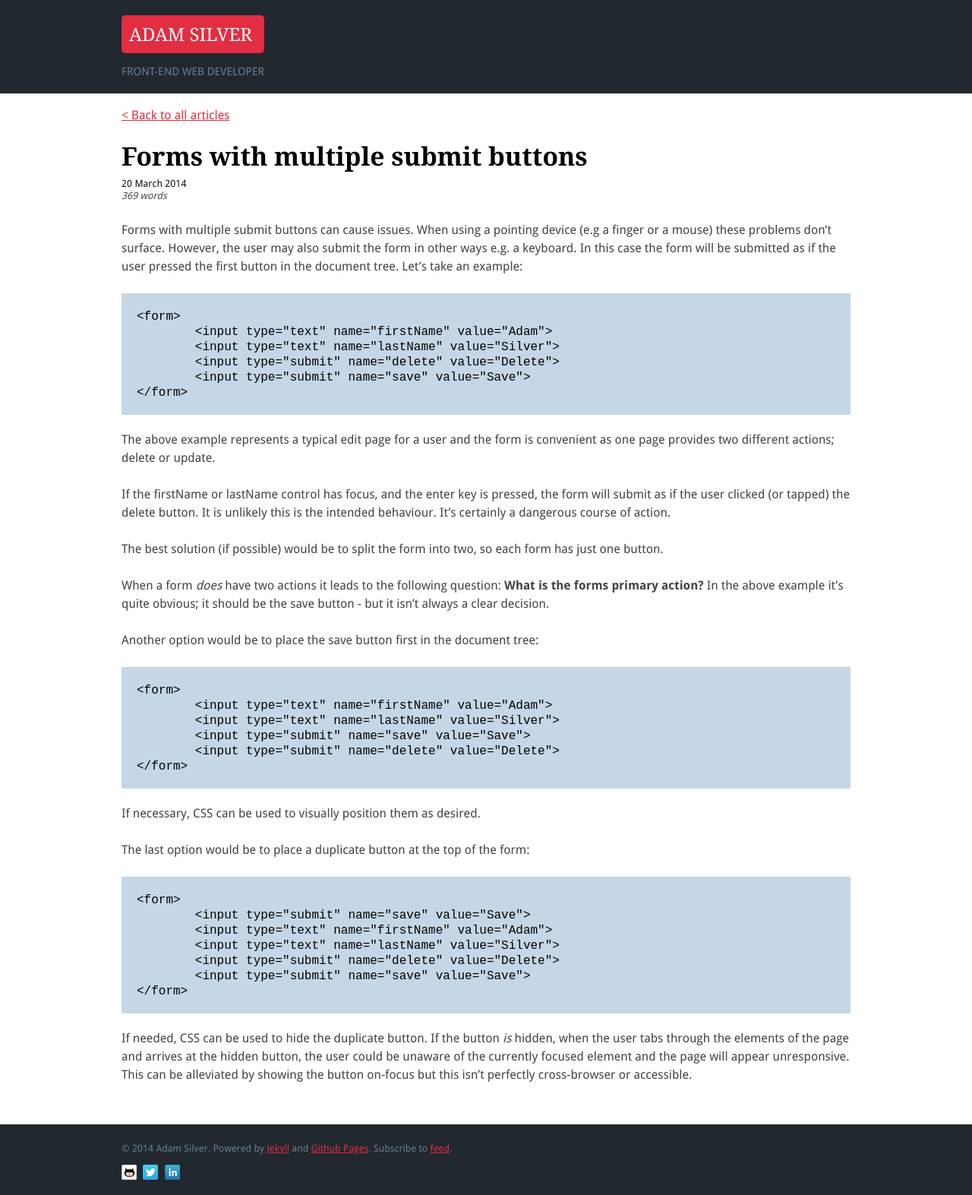
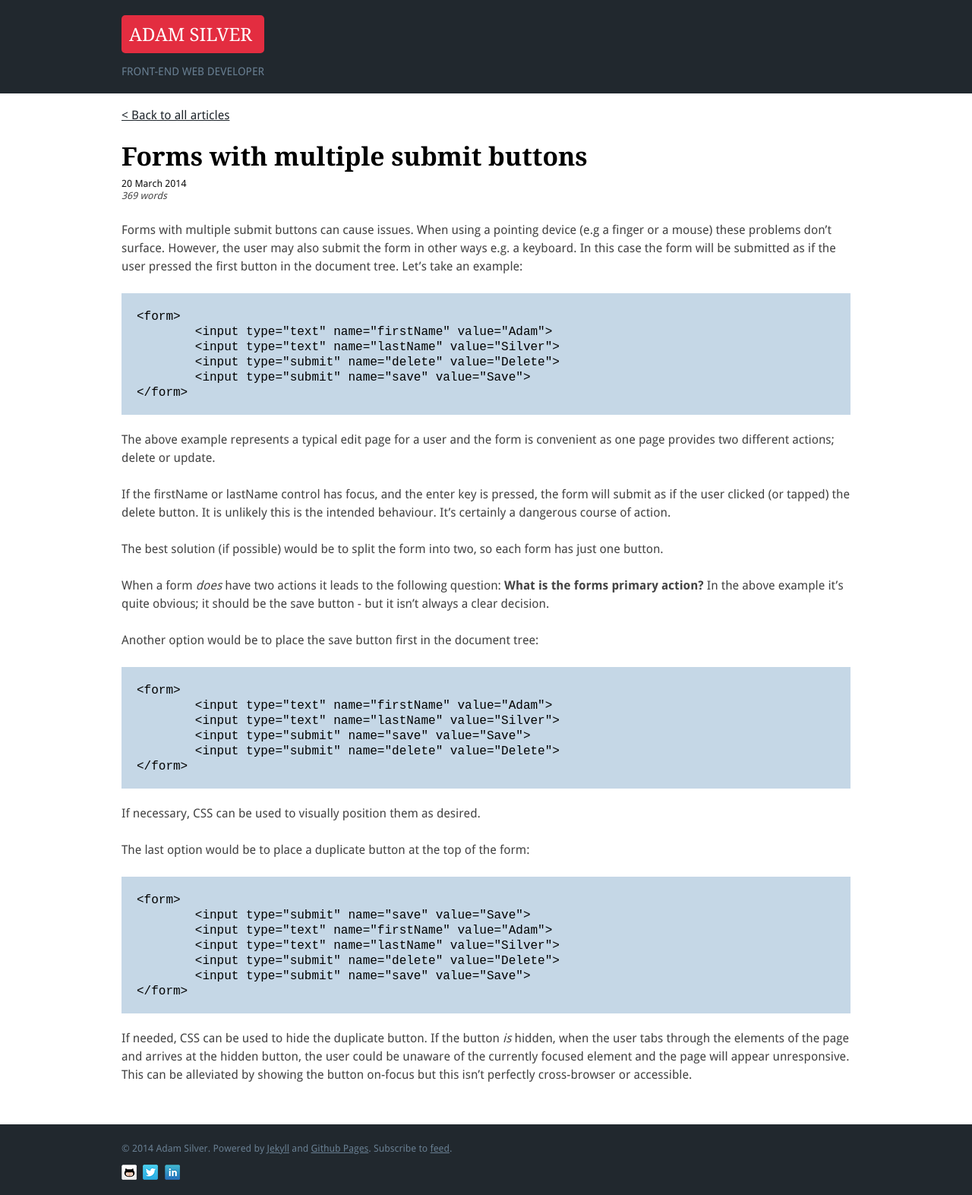
Before and after one commit to adamsilver/adamsilver.io-jekyll, a Jekyll site: the page built from _posts/2014-03-20-forms-with-multiple-submit-buttons.md, in a window 1280 px wide. Shown: the whole page at 76% size. Built offline with Jekyll 4.4.1, drawn with Linux system fonts in a browser that asks for light colours; Markdown is read by kramdown in place of the engine named in the settings.

Commit message:
style tweak and dl for citation

```diff
--- a/css/main.css
+++ b/css/main.css
@@ -114,13 +114,13 @@ p {
 }
 
 a {
-	color: #E32D40;
+	color: #21282e;
 	-webkit-transition:color .3s;
     transition: color .3s;
 }
 
 a:hover {
-	color: #EC8724;
+	color: #e32d40;
 
 }
 
@@ -164,6 +164,14 @@ a:hover {
 	margin-bottom: 0;
 	font-size: 0.8em;
 	color: #687E91;
+}
+
+#footer a {
+	color: #687E91;
+}
+
+#footer a:hover {
+	color: #e32d40;
 }
 
 #footer .social a {
@@ -217,7 +225,7 @@ a:hover {
 
 #logo a:hover {
 	/*background-color: #CA1A2C;*/
-	background-color: #EC8724;
+	background-color: #687E91;
 	/* -webkit-transform:rotate(180deg);
     transform:rotate(180deg);*/
 }
```
Also changed, not shown: _drafts/2014-04-01-javascript-namespacing.md (+6 -3 lines), _posts/2014-01-02-dom-scripting-forms.md (+4 -1 lines).
